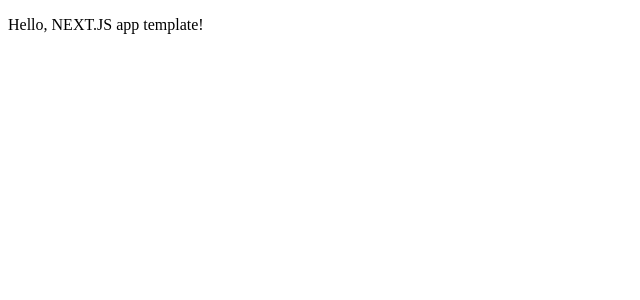
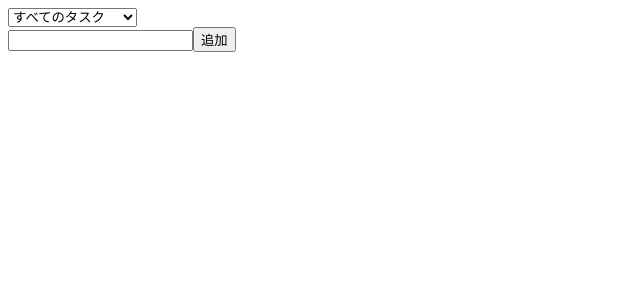
Before and after one commit to PuriPuriPurin/TodoList, a Next.js app: page / in a window 1280 px wide. Shown: the top 300 px of the page, without its empty margins (0-640 px from the left). Built offline with nearby package versions, Linux system fonts and the light colour scheme.

Commit message:
TODOリストのロジックの作成

```diff
--- /dev/null
+++ b/src/components/appContext.ts
@@ -0,0 +1,30 @@
+import { createContext, Dispatch } from 'react';
+
+export type Filter = 'all' | 'checked' | 'unchecked' | 'removed';
+
+export type Action =
+  | {type: 'change', value: string}
+  | {type: 'filter', value: Filter}
+  | {type: 'submit'}
+  | {type: 'empty'}
+  | {type: 'edit', id: number, value: string}
+  | {type: 'check', id: number, checked: boolean}
+  | {type: 'remove', id: number, removed: boolean};
+
+export type Todo = {
+  value: string;
+  id: number;
+  checked: boolean;
+  removed: boolean;
+};
+
+export type State = {
+  text: string;
+  todos: Todo[];
+  filter: Filter;
+};
+
+export const AppContext = createContext({} as {
+  state: State;
+  dispatch: Dispatch<Action>
+});
--- /dev/null
+++ b/src/components/emptyButton.tsx
@@ -0,0 +1,20 @@
+import { memo, useContext, VFC } from 'react';
+import { AppContext } from './appContext';
+
+const EmptyButton: VFC = () => {
+  const { dispatch } = useContext(AppContext);
+  const handleOnEmpty = () => {
+    dispatch({ type: 'empty' });
+  };
+
+  return (
+    <button
+      type='button'
+      onClick={handleOnEmpty}
+    >
+      ゴミ箱を空にする
+    </button>
+  );
+};
+
+export default memo(EmptyButton);
--- /dev/null
+++ b/src/components/filteredTodos.tsx
@@ -0,0 +1,61 @@
+import { memo, useContext, VFC } from 'react';
+import { AppContext } from './appContext';
+
+const FilteredTodos: VFC = () => {
+  const { state, dispatch } = useContext(AppContext);
+  const handleOnEdit = (id: number, value: string) => {
+    dispatch({ type: 'edit', id, value });
+  };
+
+  const handleOnCheck = (id: number, checked: boolean) => {
+    dispatch({ type: 'check', id, checked });
+  };
+
+  const handleOnRemove = (id: number, removed: boolean) => {
+    dispatch({ type: 'remove', id, removed });
+  };
+
+  const filteredTodos = state.todos.filter((todo) => {
+    switch (state.filter) {
+      case 'all':
+        return !todo.removed;
+      case 'checked':
+        return todo.checked && !todo.removed;
+      case 'unchecked':
+        return !todo.checked && !todo.removed;
+      case 'removed':
+        return todo.removed;
+      default:
+        return todo;
+    }
+  });
+
+  return (
+    <ul>
+      {filteredTodos.map((todo) => (
+        <li key={todo.id}>
+          <input
+            type='checkbox'
+            disabled={todo.removed}
+            checked={todo.checked}
+            onChange={() => handleOnCheck(todo.id, todo.checked)}
+          />
+          <input
+            type='text'
+            disabled={todo.checked || todo.removed}
+            value={todo.value}
+            onChange={(e) => handleOnEdit(todo.id, e.target.value)}
+          />
+          <button
+            type='button'
+            onClick={() => handleOnRemove(todo.id, todo.removed)}
+          >
+            {todo.removed ? '復元' : '削除'}
+          </button>
+        </li>
+      ))}
+    </ul>
+  );
+};
+
+export default memo(FilteredTodos);
--- /dev/null
+++ b/src/components/form.tsx
@@ -0,0 +1,36 @@
+import { memo, useContext } from 'react';
+import { AppContext } from './appContext';
+
+const Form: React.VFC = () => {
+  const { state, dispatch } = useContext(AppContext);
+  const handleOnSubmit = (
+    e: React.FormEvent<HTMLFormElement | HTMLInputElement>,
+  ) => {
+    // ページのリロードを抑止
+    e.preventDefault();
+    dispatch({ type: 'submit' });
+  };
+
+  const handleOnChange = (e: React.ChangeEvent<HTMLInputElement>) => {
+    dispatch({ type: 'change', value: e.target.value });
+  };
+
+  return (
+    <form onSubmit={handleOnSubmit}>
+      <input
+        type='text'
+        value={state.text}
+        disabled={state.filter === 'checked'}
+        onChange={handleOnChange}
+      />
+      <input
+        type='submit'
+        value='追加'
+        disabled={state.filter === 'checked'}
+        onChange={handleOnSubmit}
+      />
+    </form>
+  );
+};
+
+export default memo(Form);
--- /dev/null
+++ b/src/components/selector.tsx
@@ -0,0 +1,23 @@
+import { useContext, memo, VFC } from 'react';
+import { AppContext, Filter } from './appContext';
+
+const Selector: VFC = () => {
+  const { dispatch } = useContext(AppContext);
+  const handleOnFilter = (e: React.ChangeEvent<HTMLSelectElement>) => {
+    dispatch({ type: 'filter', value: e.target.value as Filter });
+  };
+
+  return (
+    <select
+      defaultValue='all'
+      onChange={handleOnFilter}
+    >
+      <option value='all'>すべてのタスク</option>
+      <option value='checked'>完了したタスク</option>
+      <option value='unchecked'>未完了のタスク</option>
+      <option value='removed'>削除済みのタスク</option>
+    </select>
+  );
+};
+
+export default memo(Selector);
--- a/src/pages/index.tsx
+++ b/src/pages/index.tsx
@@ -1,15 +1,99 @@
 import type { NextPage } from 'next';
 import Head from 'next/head';
+import { useReducer } from 'react';
+import {
+  AppContext, State, Action, Todo,
+} from '../components/appContext';
 import CommonHead from '../components/commonHead';
+import Selector from '../components/selector';
+import FilteredTodos from '../components/filteredTodos';
+import EmptyButton from '../components/emptyButton';
+import Form from '../components/form';
 
-const Home: NextPage = () => (
-  <>
-    <CommonHead />
-    <Head>
-      <title>NEXT.JS app template</title>
-    </Head>
-    <p>Hello, NEXT.JS app template!</p>
-  </>
-);
+const reducer = (state: State, action: Action): State => {
+  switch (action.type) {
+    case 'change': {
+      return { ...state, text: action.value };
+    }
+    case 'submit': {
+      if (!state.text) return state;
+
+      const newTodo: Todo = {
+        value: state.text,
+        id: new Date().getTime(),
+        checked: false,
+        removed: false,
+      };
+      return { ...state, todos: [newTodo, ...state.todos], text: '' };
+    }
+    case 'filter': {
+      return { ...state, filter: action.value };
+    }
+    case 'edit': {
+      const newTodos = state.todos.map((todo) => {
+        if (todo.id === action.id) {
+          const newTodo: Todo = { ...todo, value: action.value };
+          return newTodo;
+        }
+        return todo;
+      });
+      return { ...state, todos: newTodos };
+    }
+    case 'check': {
+      const newTodos = state.todos.map((todo) => {
+        if (todo.id === action.id) {
+          const checkedTodo: Todo = { ...todo, checked: !action.checked };
+          return checkedTodo;
+        }
+        return todo;
+      });
+      return { ...state, todos: newTodos };
+    }
+    case 'remove': {
+      const newTodos = state.todos.map((todo) => {
+        if (todo.id === action.id) {
+          const removedTodo: Todo = { ...todo, removed: !action.removed };
+          return removedTodo;
+        }
+        return todo;
+      });
+      return { ...state, todos: newTodos };
+    }
+    case 'empty': {
+      const newTodos = state.todos.filter((todo) => !todo.removed);
+      return { ...state, todos: newTodos };
+    }
+    default:
+      return state;
+  }
+};
+
+const initialState: State = {
+  text: '',
+  todos: [],
+  filter: 'all',
+};
+
+const Home: NextPage = () => {
+  const [state, dispatch] = useReducer(reducer, initialState);
+
+  return (
+    <AppContext.Provider value={{ state, dispatch }}>
+      <CommonHead />
+      <Head>
+        <title>NEXT.JS app template</title>
+      </Head>
+      <div>
+        <Selector />
+        {state.filter === 'removed' ? (
+          <EmptyButton />
+        ) : (
+          <Form />
+        )}
+        <FilteredTodos />
+      </div>
+    </AppContext.Provider>
+  );
+};
 
 export default Home;
```
